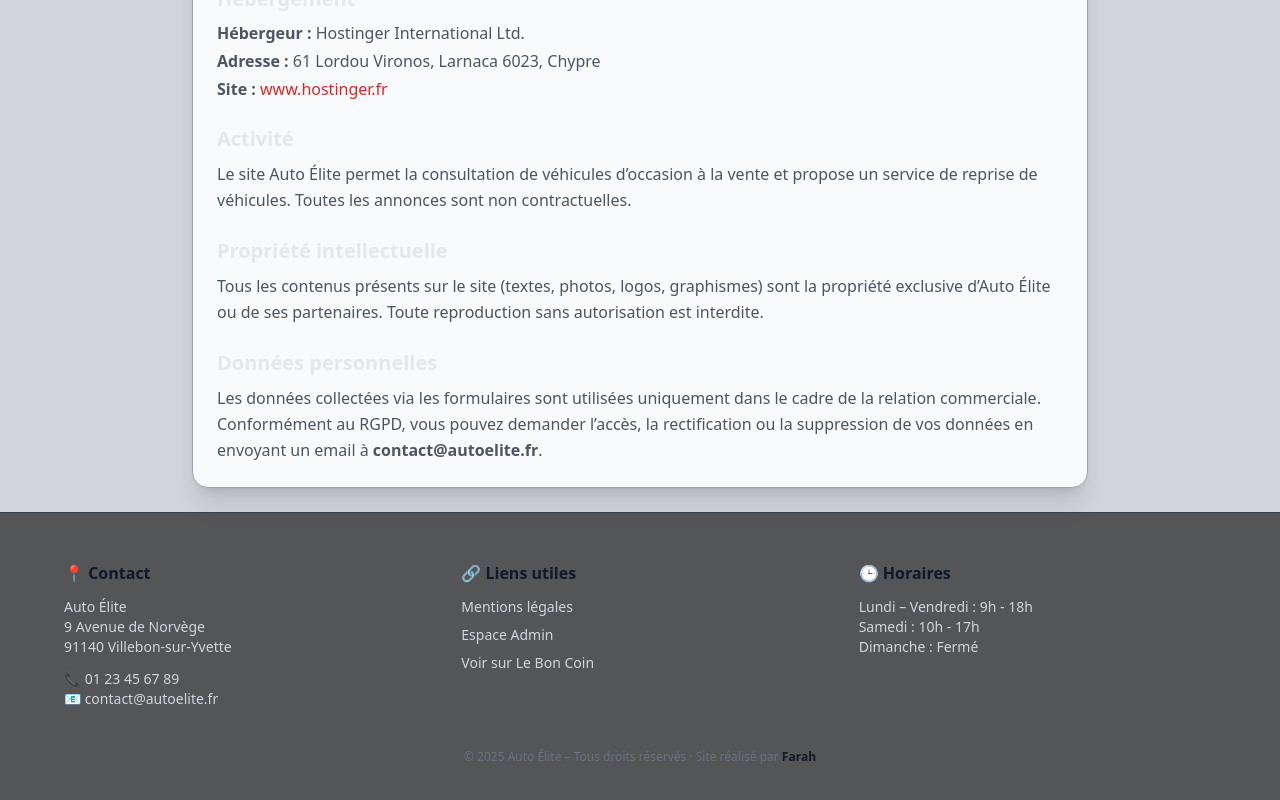
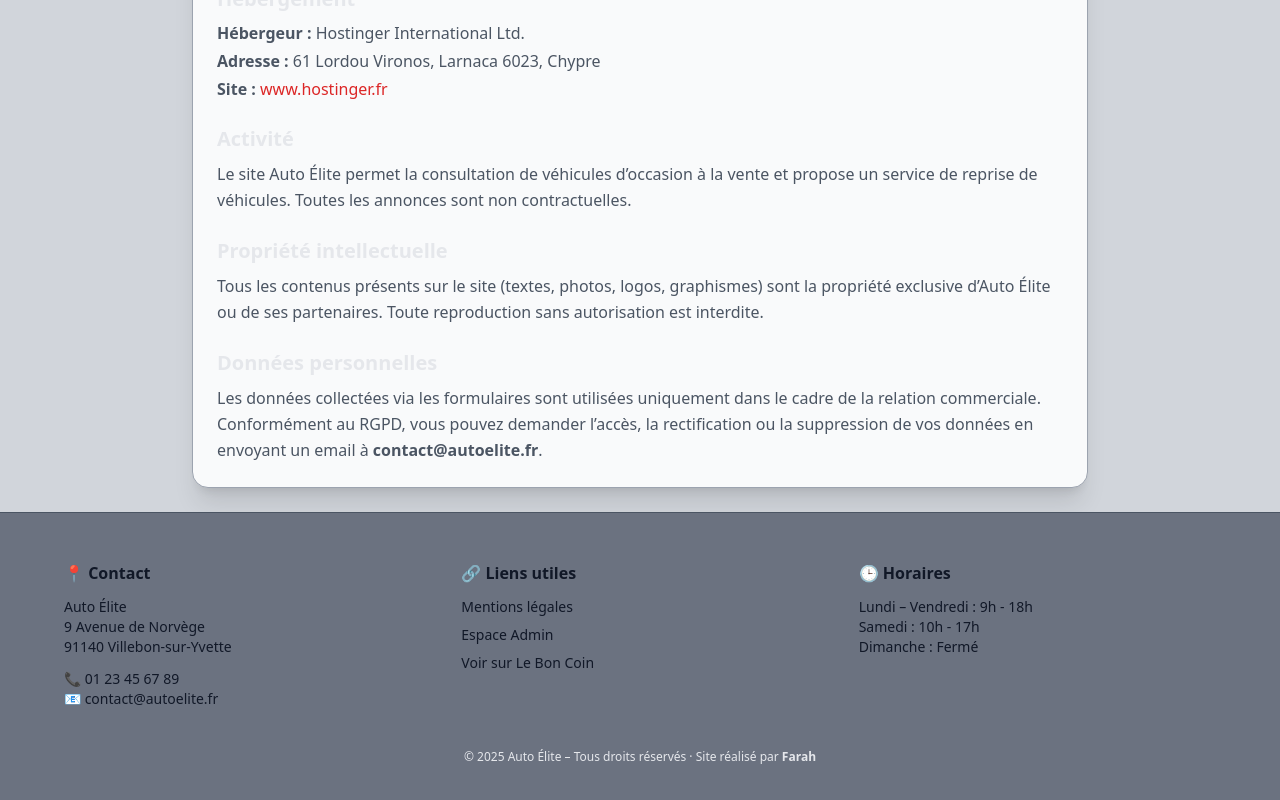
Before and after one commit to farahbed/site-auto-elite, a Next.js app: page /mentions-legales in a window 1280 px wide. Shown: the part 492-1292 px from the top of the page. Built offline with nearby package versions, Linux system fonts and the light colour scheme.

Commit message:
footer and header in gray version

```diff
--- a/app/page.js
+++ b/app/page.js
@@ -39,8 +39,8 @@
       </section>
 
       {/* COUPS DE CŒUR */}
-      <section className="max-w-6xl mx-auto px-6">
-        <h2 className="text-2xl font-bold text-red-500 mb-6">Notre sélection coup de cœur</h2>
+      <section className="max-w-6xl mx-auto px-6 text-center">
+        <h2 className="text-2xl font-bold text-red-500 mb-6 text-center">Notre sélection coup de cœur</h2>
         <div className="grid grid-cols-1 sm:grid-cols-2 md:grid-cols-3 gap-6">
           {voitures.slice(0, 3).map((voiture) => (
             <CardVoiture key={voiture.id} voiture={voiture} />
--- a/components/Footer.jsx
+++ b/components/Footer.jsx
@@ -2,11 +2,11 @@
 
 export default function Footer() {
   return (
-    <footer className="bg-overlay text-gray-300 px-4 py-12 border-t border-gray-700">
+    <footer className="bg-gray-500 text-white px-4 py-12 border-t border-gray-600">
       <div className="max-w-6xl mx-auto grid gap-10 sm:grid-cols-2 lg:grid-cols-3 text-sm text-center sm:text-left">
         {/* Contact */}
         <div>
-          <h3 className="text-base font-semibold mb-3 text-text">📍 Contact</h3>
+          <h3 className="text-base font-semibold mb-3">📍 Contact</h3>
           <p>
             Auto Élite<br />
             9 Avenue de Norvège<br />
@@ -20,15 +20,15 @@
 
         {/* Liens utiles */}
         <div>
-          <h3 className="text-base font-semibold mb-3 text-text">🔗 Liens utiles</h3>
+          <h3 className="text-base font-semibold mb-3">🔗 Liens utiles</h3>
           <ul className="space-y-2">
             <li>
-              <Link href="/mentions-legales" className="hover:text-text hover:underline">
+              <Link href="/mentions-legales" className="hover:underline">
                 Mentions légales
               </Link>
             </li>
             <li>
-              <Link href="/login?next=/admin" className="hover:text-text hover:underline">
+              <Link href="/login?next=/admin" className="hover:underline">
                 Espace Admin
               </Link>
             </li>
@@ -37,7 +37,7 @@
                 href="https://www.leboncoin.fr/recherche?category=2&owner_type=pro&locations=Villebon-sur-Yvette"
                 target="_blank"
                 rel="noopener noreferrer"
-                className="hover:text-text hover:underline"
+                className="hover:underline"
               >
                 Voir sur Le Bon Coin
               </a>
@@ -47,7 +47,7 @@
 
         {/* Horaires */}
         <div>
-          <h3 className="text-base font-semibold mb-3 text-text">🕒 Horaires</h3>
+          <h3 className="text-base font-semibold mb-3">🕒 Horaires</h3>
           <p>
             Lundi – Vendredi : 9h - 18h<br />
             Samedi : 10h - 17h<br />
@@ -56,9 +56,9 @@
         </div>
       </div>
 
-      <div className="mt-10 text-center text-xs text-gray-500">
+      <div className="mt-10 text-center text-xs text-gray-200">
         © {new Date().getFullYear()} Auto Élite – Tous droits réservés · Site réalisé par{" "}
-        <span className="text-text font-semibold">Farah</span>
+        <span className="font-semibold">Farah</span>
       </div>
     </footer>
   );
--- a/components/Header.jsx
+++ b/components/Header.jsx
@@ -1,13 +1,13 @@
 "use client";
 import Link from "next/link";
 import { useState } from "react";
-import { Menu, X } from "lucide-react"; // icônes
+import { Menu, X } from "lucide-react";
 
 export default function Header() {
   const [menuOpen, setMenuOpen] = useState(false);
 
   return (
-    <header className="bg-overlay text-text shadow-md">
+    <header className="bg-gray-500 text-white shadow-md">
       <div className="max-w-7xl mx-auto px-4 py-4 flex justify-between items-center">
         <Link href="/">
           <span className="text-xl font-bold tracking-wide">Auto Élite</span>
@@ -20,22 +20,22 @@
 
         {/* Menu desktop */}
         <nav className="hidden sm:flex space-x-6 text-sm uppercase font-medium tracking-wider">
-          <Link href="/" className="hover:text-red-500 transition">Accueil</Link>
-          <Link href="/vehicules" className="hover:text-red-500 transition">Véhicules</Link>
-          <Link href="/a-propos" className="hover:text-red-500 transition">À propos</Link>
-          <Link href="/contact" className="hover:text-red-500 transition">Contact</Link>
-          <Link href="/rachat" className="hover:text-red-500 transition">Rachat</Link>
+          <Link href="/" className="hover:text-primary transition">Accueil</Link>
+          <Link href="/vehicules" className="hover:text-primary transition">Véhicules</Link>
+          <Link href="/a-propos" className="hover:text-primary transition">À propos</Link>
+          <Link href="/contact" className="hover:text-primary transition">Contact</Link>
+          <Link href="/rachat" className="hover:text-primary transition">Rachat</Link>
         </nav>
       </div>
 
       {/* Menu mobile */}
       {menuOpen && (
-        <nav className="sm:hidden px-4 pb-4 flex flex-col space-y-4 text-sm uppercase font-medium tracking-wider bg-overlay">
-          <Link href="/" onClick={() => setMenuOpen(false)} className="hover:text-red-500 transition">Accueil</Link>
-          <Link href="/vehicules" onClick={() => setMenuOpen(false)} className="hover:text-red-500 transition">Véhicules</Link>
-          <Link href="/a-propos" onClick={() => setMenuOpen(false)} className="hover:text-red-500 transition">À propos</Link>
-          <Link href="/contact" onClick={() => setMenuOpen(false)} className="hover:text-red-500 transition">Contact</Link>
-          <Link href="/rachat" onClick={() => setMenuOpen(false)} className="hover:text-red-500 transition">Rachat</Link>
+        <nav className="sm:hidden px-4 pb-4 flex flex-col space-y-4 text-sm uppercase font-medium tracking-wider bg-gray-500 text-white">
+          <Link href="/" onClick={() => setMenuOpen(false)} className="hover:text-primary transition">Accueil</Link>
+          <Link href="/vehicules" onClick={() => setMenuOpen(false)} className="hover:text-primary transition">Véhicules</Link>
+          <Link href="/a-propos" onClick={() => setMenuOpen(false)} className="hover:text-primary transition">À propos</Link>
+          <Link href="/contact" onClick={() => setMenuOpen(false)} className="hover:text-primary transition">Contact</Link>
+          <Link href="/rachat" onClick={() => setMenuOpen(false)} className="hover:text-primary transition">Rachat</Link>
         </nav>
       )}
     </header>
```
